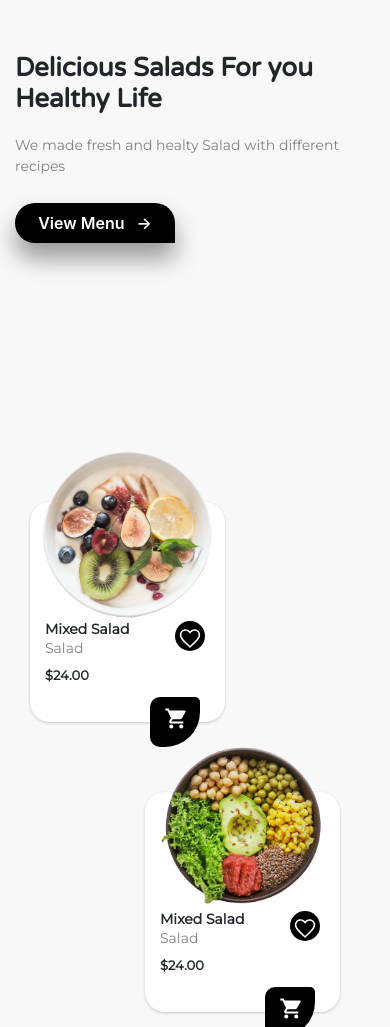
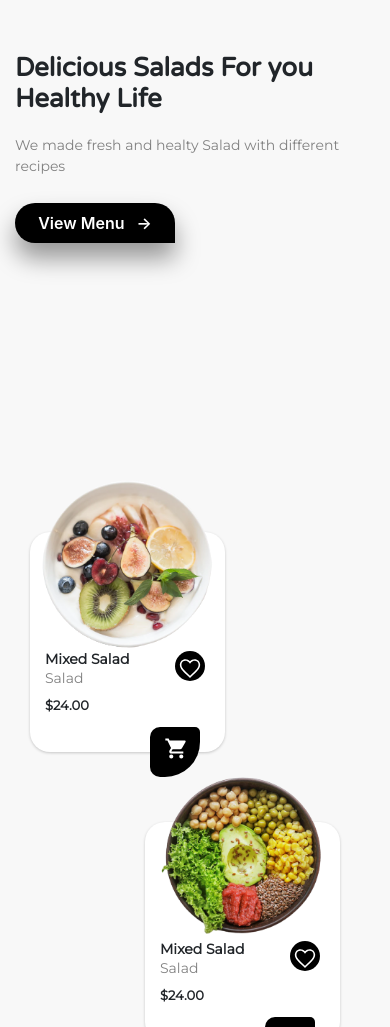
Before and after one commit to AmienulRana/healthysalads, a plain HTML site: page index.html in a window 390 px wide. Shown: the part 73-1100 px from the top of the page. Drawn offline with nearby package versions, Linux system fonts and the light colour scheme; animation ran at ten frames a second.

Commit message:
=0.9 => 1.1, menambahkan style pada file anim.css

```diff
--- a/css/anim.css
+++ b/css/anim.css
@@ -28,3 +28,13 @@
   opacity: 1;
   transition: 0.9s;
 }
+
+
+@media (max-width: 575.98px) {
+  section{
+    overflow-x:hidden !important;
+  }
+  section.menu .container{
+    padding-top: 30px;
+  }
+}
--- a/js/anim/anim.js
+++ b/js/anim/anim.js
@@ -3,7 +3,7 @@ const fadeRight = document.querySelectorAll('.fade-right')
 const fadeLeft = document.querySelectorAll('.fade-left')
 
 function posFade(fade, position) {
-    const winHeight = window.innerHeight / 0.9
+    const winHeight = window.innerHeight / 1.1
     fade.forEach(up => {
         const posUp = up.getBoundingClientRect().top
         if (posUp < winHeight) {
```
